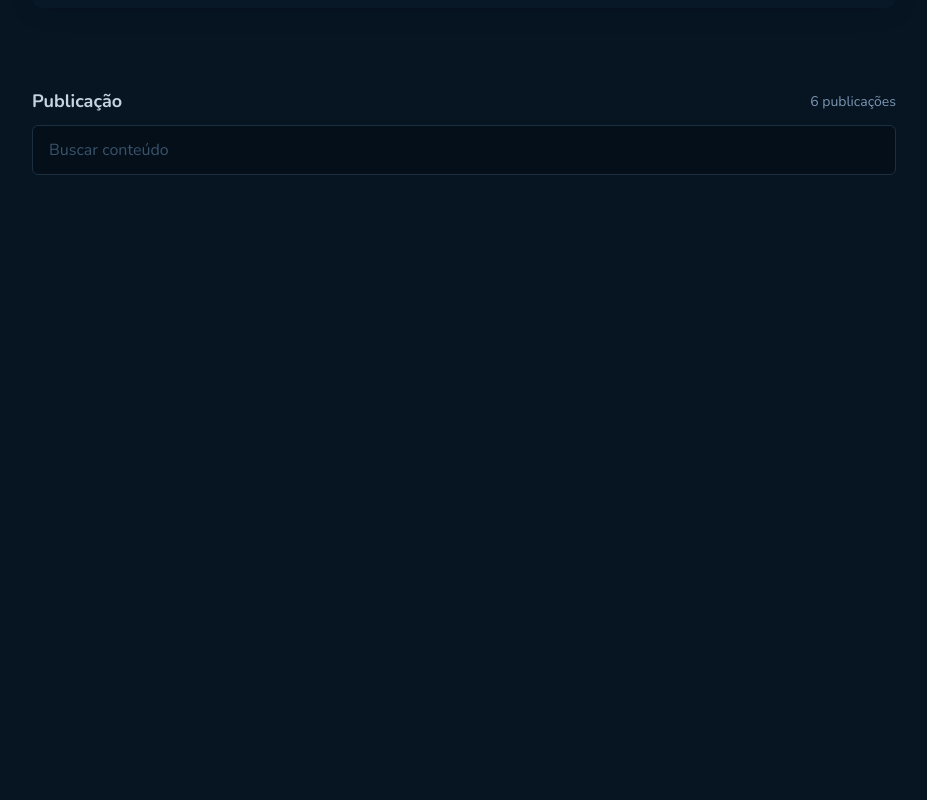
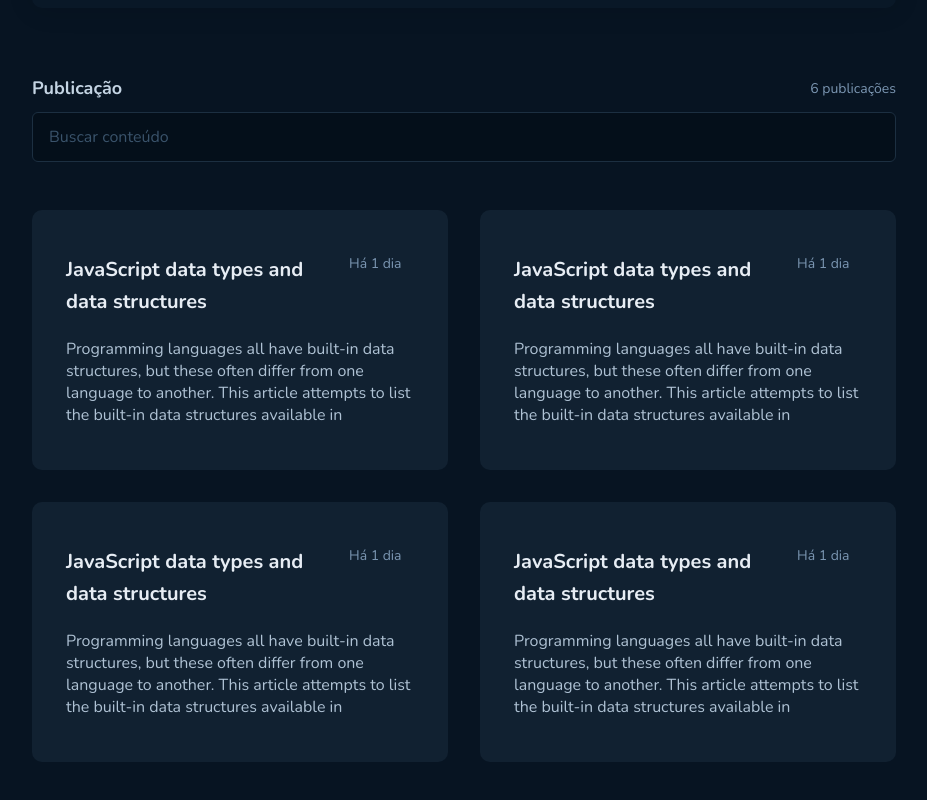
Before and after one commit to manuncorrea/github-blog, a React (Vite) app: page / in a window 1280 px wide. Shown: the part 412-1212 px from the top of the page, without its empty margins (176-1103 px from the left). Before the commit the page ends 800 px from the top, so only its background shows below. Built offline with nearby package versions, Linux system fonts and the light colour scheme.

Commit message:
criando o template do post container

```diff
--- /dev/null
+++ b/src/components/PostHome/index.tsx
@@ -0,0 +1,18 @@
+import { PostHomeContainer } from './styles'
+
+export function PostHome() {
+  return (
+    <PostHomeContainer>
+      <header>
+        <h3>JavaScript data types and data structures</h3>
+        <span>Há 1 dia</span>
+      </header>
+
+      <p>
+        Programming languages all have built-in data structures, but these often
+        differ from one language to another. This article attempts to list the
+        built-in data structures available in{' '}
+      </p>
+    </PostHomeContainer>
+  )
+}
--- /dev/null
+++ b/src/components/PostHome/styles.ts
@@ -0,0 +1,46 @@
+import styled from 'styled-components'
+
+export const PostHomeContainer = styled.button`
+  width: 100%;
+  max-width: 26rem;
+  height: 16.25rem;
+
+  border: 0;
+  border: 2px solid transparent;
+
+  cursor: pointer;
+
+  text-align: left;
+
+  padding: 2rem;
+
+  background: ${(props) => props.theme['base-post']};
+  border-radius: 10px;
+
+  &:hover {
+    border: 2px solid ${(props) => props.theme['base-label']};
+    transition: border 0.2s;
+  }
+
+  header {
+    display: grid;
+    grid-template-columns: 283px 1fr;
+    margin-bottom: 1.25rem;
+
+    h3 {
+      font-size: 1.25rem;
+      font-weight: 700;
+      color: ${(props) => props.theme['base-title']};
+      line-height: 160%;
+    }
+
+    span {
+      font-size: 0.875rem;
+      color: ${(props) => props.theme['base-span']};
+    }
+  }
+
+  p {
+    color: ${(props) => props.theme['base-text']};
+  }
+`
--- a/src/components/SearchForm/styles.ts
+++ b/src/components/SearchForm/styles.ts
@@ -4,7 +4,7 @@ export const SearchFormContainer = styled.form`
   width: 100%;
   max-width: 864px;
   margin: 0 auto;
-  margin-top: 12.8125rem;
+  margin-top: 12rem;
 
   header {
     display: flex;
@@ -32,6 +32,7 @@ export const SearchFormContainer = styled.form`
     padding: 0.75rem 1rem;
 
     background: ${(props) => props.theme['base-input']};
+    color: ${(props) => props.theme['base-text']};
 
     width: 54rem;
     height: 3.125rem;
--- a/src/pages/Home/index.tsx
+++ b/src/pages/Home/index.tsx
@@ -1,11 +1,19 @@
+import { PostHome } from '../../components/PostHome'
 import { Profolie } from '../../components/Profile'
 import { SearchFomr } from '../../components/SearchForm'
+import { PostContent } from './styled'
 
 export function Home() {
   return (
     <div className="container">
       <Profolie />
       <SearchFomr />
+      <PostContent>
+        <PostHome />
+        <PostHome />
+        <PostHome />
+        <PostHome />
+      </PostContent>
     </div>
   )
 }
--- a/src/pages/Home/styled.ts
+++ b/src/pages/Home/styled.ts
@@ -1,5 +1,8 @@
 import styled from 'styled-components'
 
-export const BordBoxContent = styled.section`
-
+export const PostContent = styled.div`
+  display: grid;
+  grid-template-columns: repeat(2, 1fr);
+  gap: 2rem;
+  margin: 3rem 0;
 `
```
